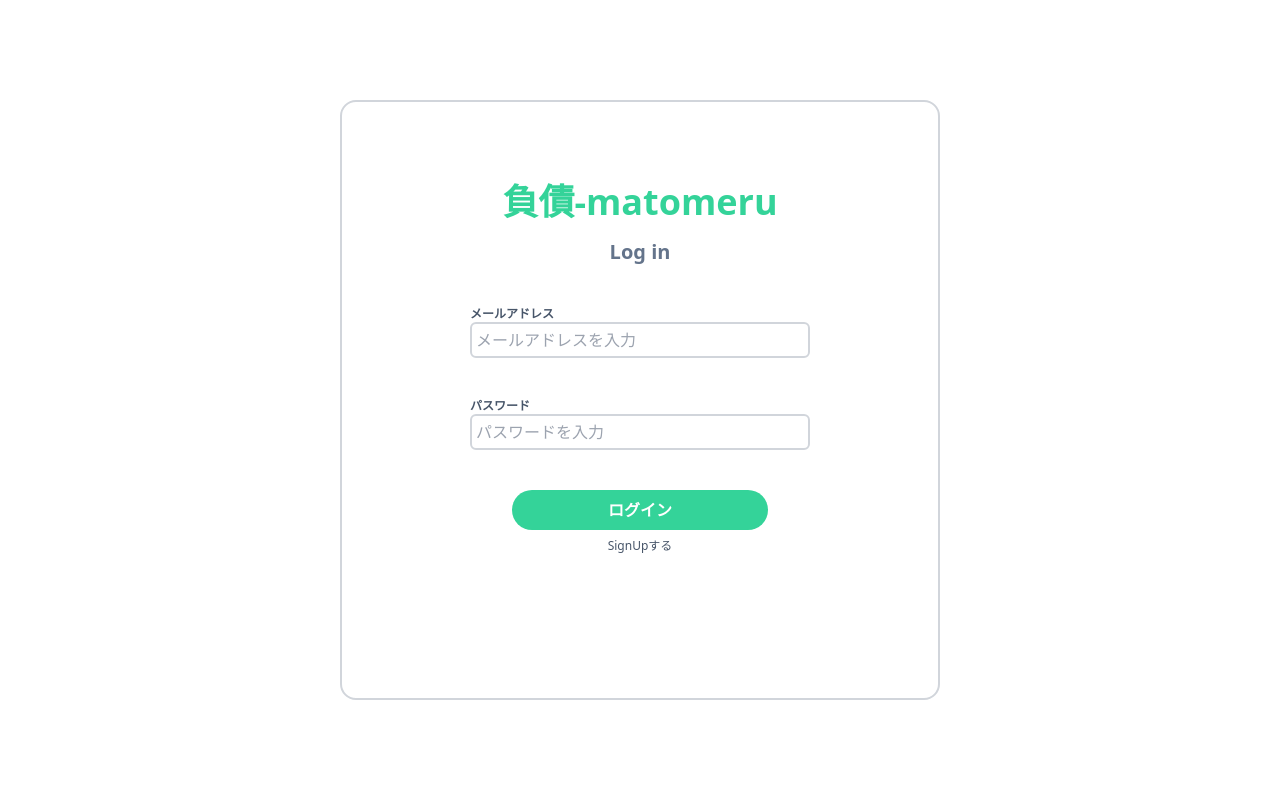
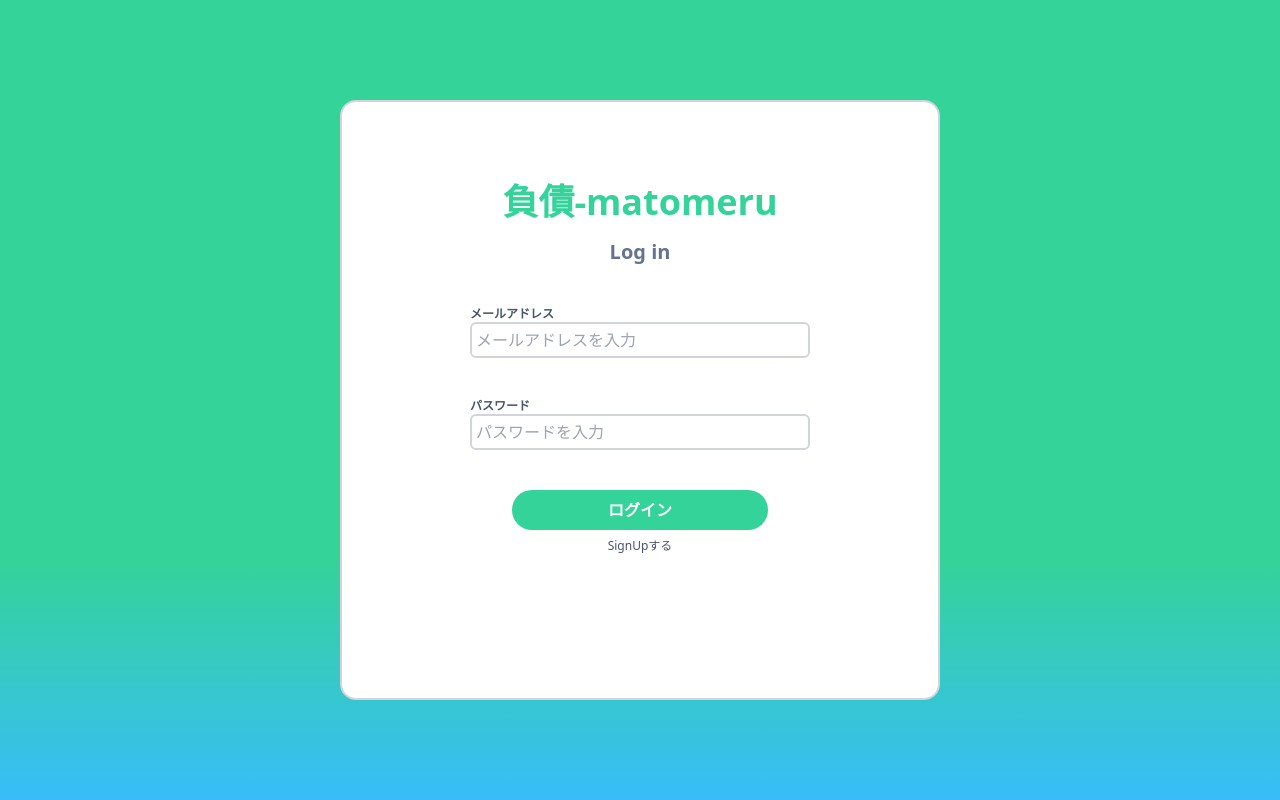
Before and after one commit to tatsu0731/liability-matomeru, a Next.js app: page /auth/login in a window 1280 px wide. Built offline with nearby package versions, Linux system fonts and the light colour scheme; no server answers.

Commit message:
add: auth関連ページに背景色を追加

```diff
--- a/src/pages/auth/login/index.tsx
+++ b/src/pages/auth/login/index.tsx
@@ -24,8 +24,8 @@ export default function Login() {
     };
 
     return (
-        <section className="flex justify-center items-center h-screen">
-        <form onSubmit={handleLogin} className="py-20 px-32 w-600 h-600 border-2 border-gray-300 rounded-2xl">
+        <section className="flex justify-center items-center h-screen bg-gradient-to-b from-emerald-400 from-70% to-sky-400">
+        <form onSubmit={handleLogin} className="py-20 px-32 w-600 h-600 border-2 border-gray-300 rounded-2xl bg-white">
             <div className="flex flex-col items-center gap-y-4">
                 <h2 className="text-4xl font-bold text-emerald-400">負債-matomeru</h2>
                 <h2 className="text-xl font-bold text-slate-500">Log in</h2>
--- a/src/pages/auth/register/index.tsx
+++ b/src/pages/auth/register/index.tsx
@@ -23,8 +23,8 @@ export default function Register() {
     };
 
     return (
-        <section className="flex justify-center items-center h-screen">
-            <form onSubmit={handleSignUp} className="py-20 px-32 w-600 h-600 border-2 border-gray-300 rounded-2xl">
+        <section className="flex justify-center items-center h-screen bg-gradient-to-b from-emerald-400 from-70% to-sky-400">
+            <form onSubmit={handleSignUp} className="py-20 px-32 w-600 h-600 border-2 border-gray-300 rounded-2xl bg-white">
                 <div className="flex flex-col items-center gap-y-4">
                     <h2 className="text-4xl font-bold text-emerald-400">負債-matomeru</h2>
                     <h2 className="text-xl font-bold text-slate-500">Sign Up</h2>
```
